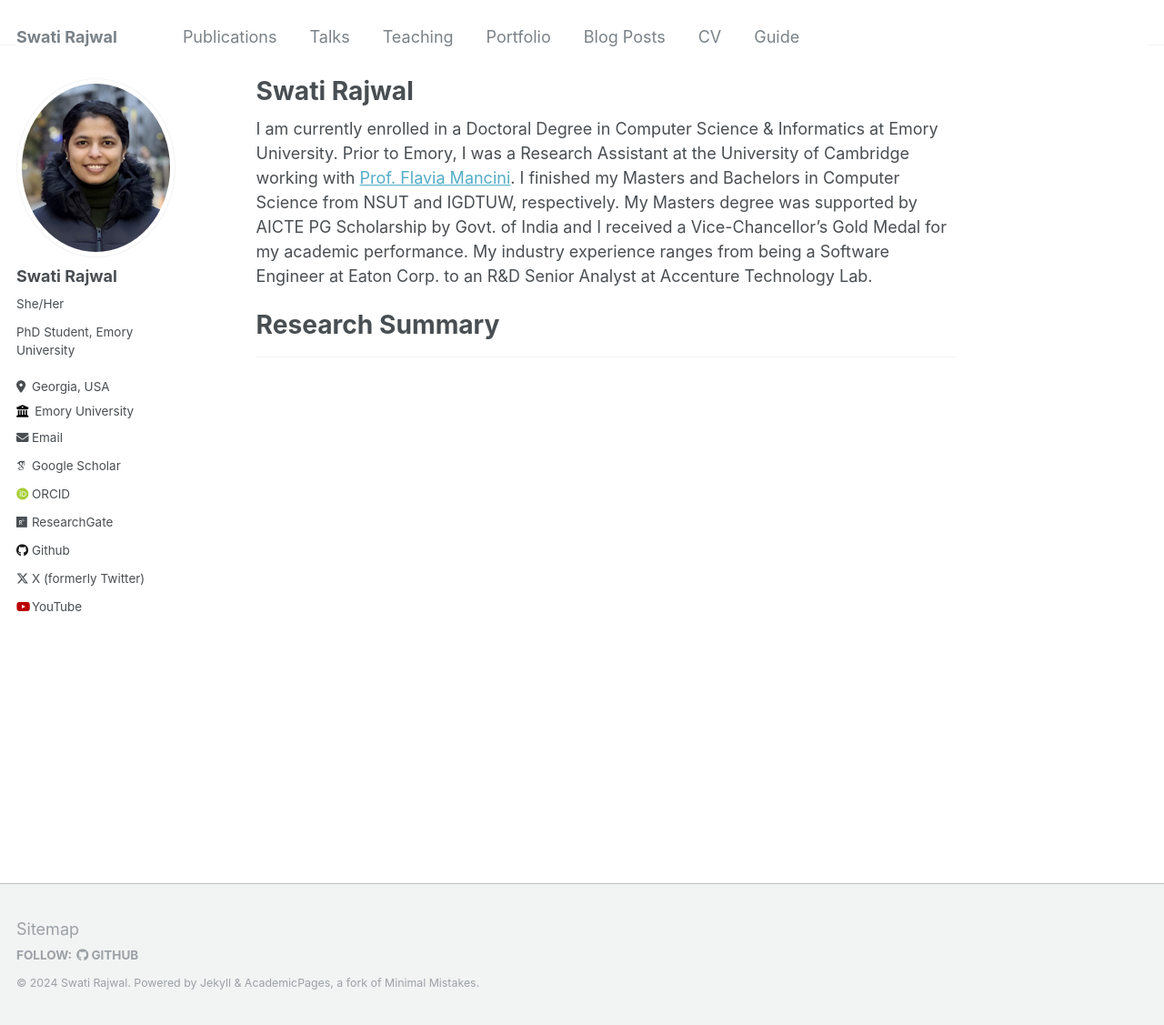
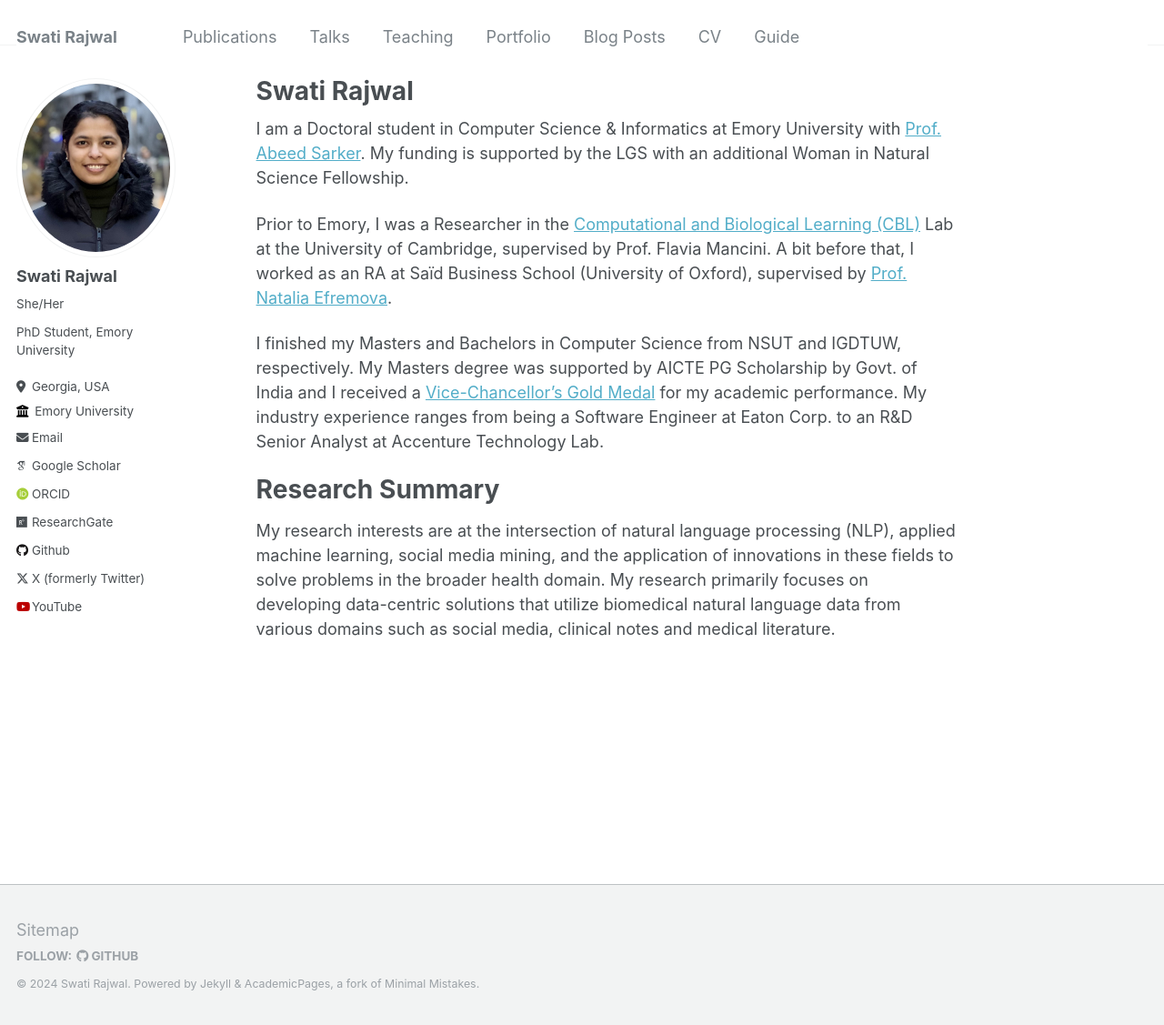
Before and after one commit to swati-rajwal/swati-rajwal.github.io, a Jekyll site: the page built from _pages/about.md, in a window 1280 px wide and 1127 px high. Shown: the whole window at 91% size. Built offline with Jekyll 4.4.1, drawn with Linux system fonts in a browser that asks for light colours; some web fonts are replaced.

Commit message:
Update about.md

```diff
--- a/_pages/about.md
+++ b/_pages/about.md
@@ -7,7 +7,11 @@ redirect_from:
   - /about.html
 ---
 
-I am currently enrolled in a Doctoral Degree in Computer Science & Informatics at Emory University. Prior to Emory, I was a Research Assistant at the University of Cambridge working with [Prof. Flavia Mancini](https://www.noxlab.org/). I finished my Masters and Bachelors in Computer Science from NSUT and IGDTUW, respectively. My Masters degree was supported by AICTE PG Scholarship by Govt. of India and I received a Vice-Chancellor's Gold Medal for my academic performance. My industry experience ranges from being a Software Engineer at Eaton Corp. to an R&D Senior Analyst at Accenture Technology Lab.
+I am a Doctoral student in Computer Science & Informatics at Emory University with [Prof. Abeed Sarker](https://winshipcancer.emory.edu/bios/faculty/sarker-abeed.html). My funding is supported by the LGS with an additional Woman in Natural Science Fellowship.
+
+Prior to Emory, I was a Researcher in the [Computational and Biological Learning (CBL)](https://cbl-website.onrender.com/) Lab at the University of Cambridge, supervised by Prof. Flavia Mancini. A bit before that, I worked as an RA at Saïd Business School (University of Oxford), supervised by [Prof. Natalia Efremova](https://www.research.ox.ac.uk/researchers/natalia-efremova).
+
+I finished my Masters and Bachelors in Computer Science from NSUT and IGDTUW, respectively. My Masters degree was supported by AICTE PG Scholarship by Govt. of India and I received a [Vice-Chancellor's Gold Medal](https://www.linkedin.com/feed/update/urn:li:activity:7108505289506627584/) for my academic performance. My industry experience ranges from being a Software Engineer at Eaton Corp. to an R&D Senior Analyst at Accenture Technology Lab.
 
 # Research Summary
-----
+My research interests are at the intersection of natural language processing (NLP), applied machine learning, social media mining, and the application of innovations in these fields to solve problems in the broader health domain. My research primarily focuses on developing data-centric solutions that utilize biomedical natural language data from various domains such as social media, clinical notes and medical literature.
```
